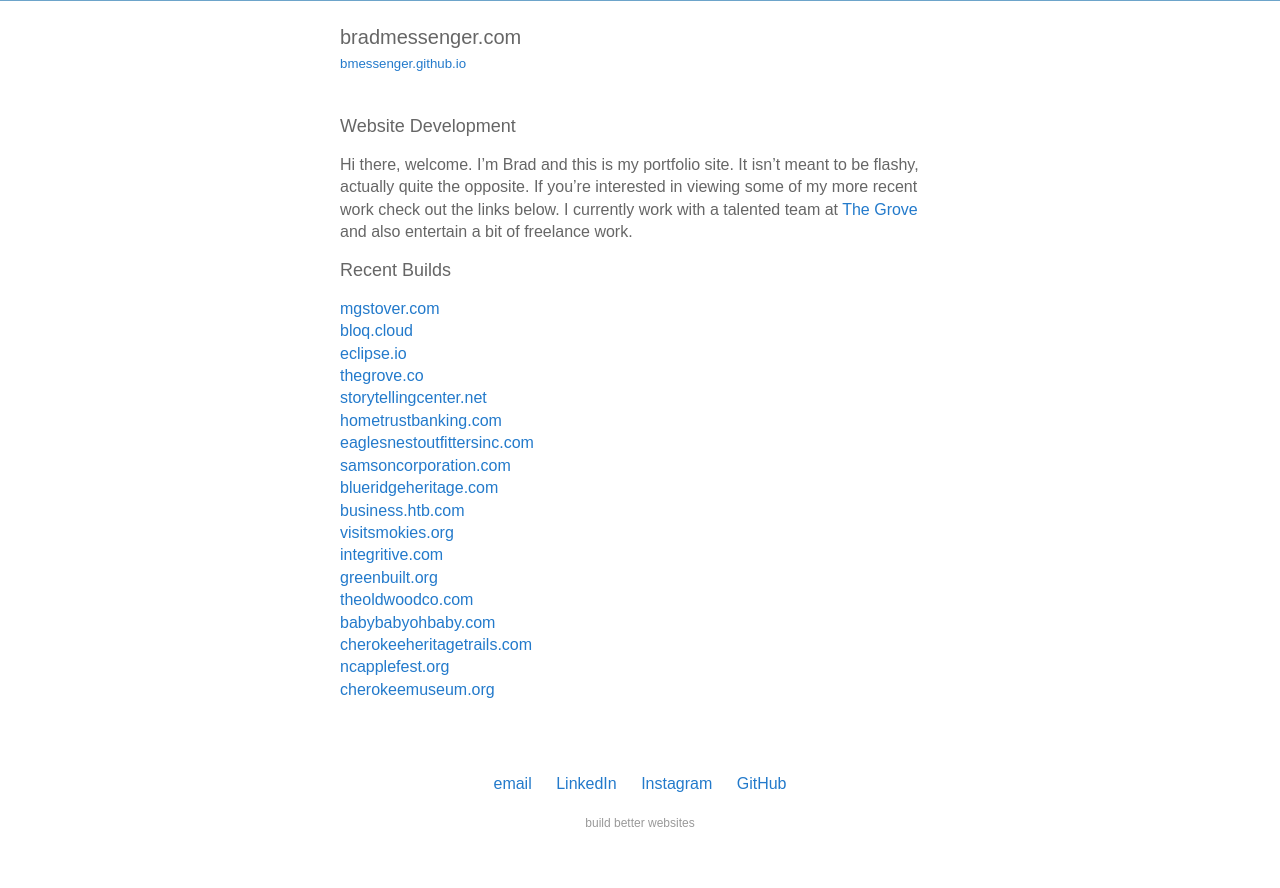
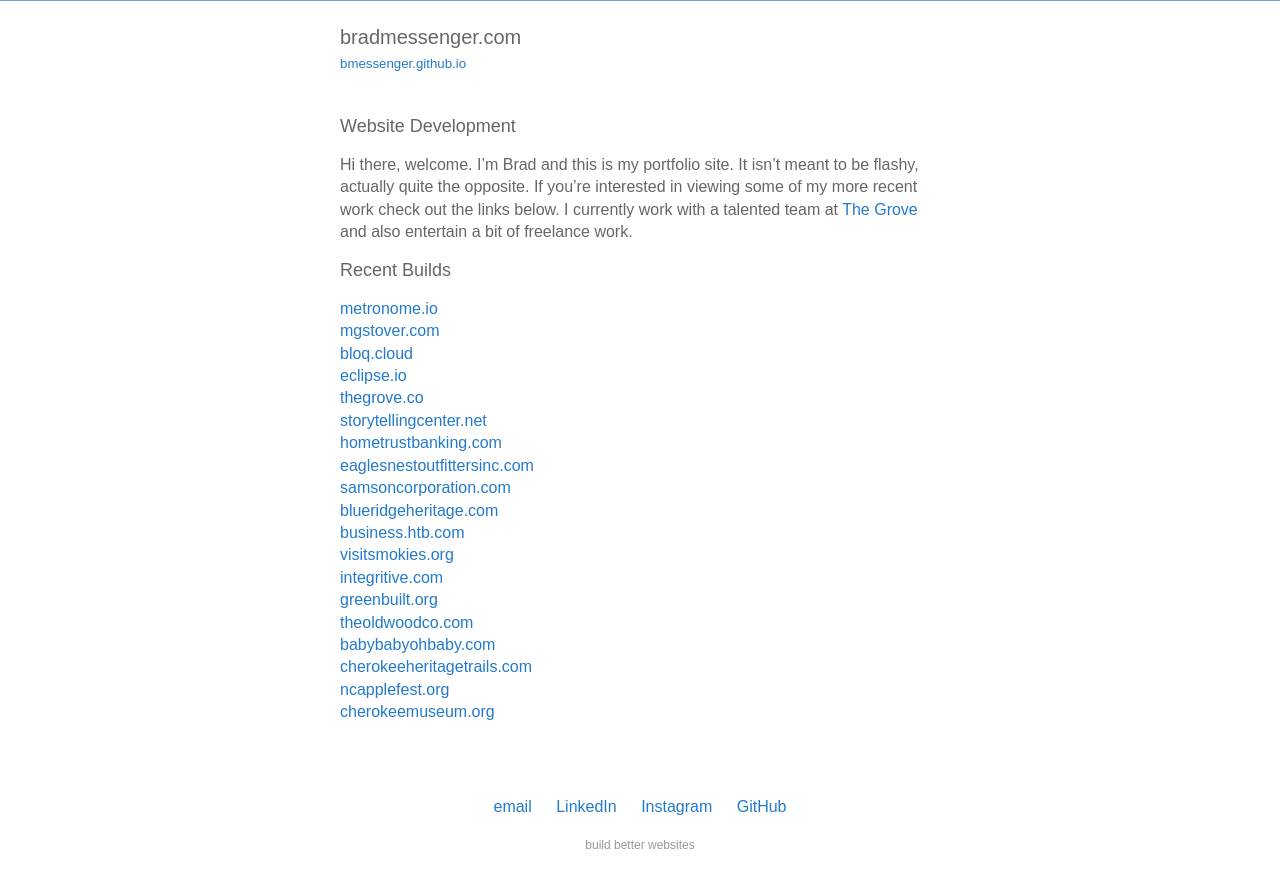
Before and after one commit to bmessenger/bmessenger.github.io, a Jekyll site: the page built from index.md, in a window 1280 px wide. Shown: the top 888 px of the page. Built offline with Jekyll 4.4.1, drawn with Linux system fonts in a browser that asks for light colours.

Commit message:
site added

```diff
--- a/index.md
+++ b/index.md
@@ -12,6 +12,7 @@ Hi there, welcome. I'm Brad and this is my portfolio site. It isn't meant to be
 
 ## Recent Builds
 
+* <a href="https://metronome.io" target="_blank">metronome.io</a>
 * <a href="https://mgstover.com" target="_blank">mgstover.com</a>
 * <a href="https://bloq.cloud" target="_blank">bloq.cloud</a>
 * <a href="https://eclipse.io" target="_blank">eclipse.io</a>
```
